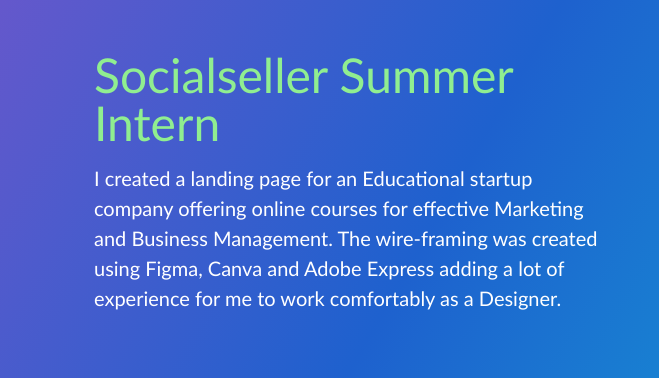
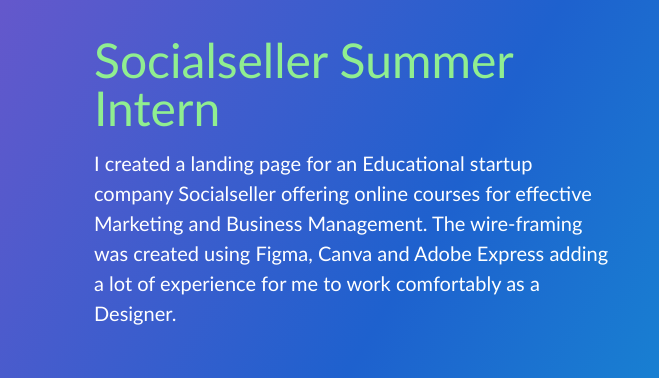
Before and after one commit to mehekk1/capstone, a plain HTML site: page index.html in a window 1280 px wide. Shown: the part 1903-2281 px from the top of the page, 0-659 px from the left. Drawn offline with nearby package versions, Linux system fonts and the light colour scheme.

Commit message:
Update index.html

```diff
--- a/index.html
+++ b/index.html
@@ -108,7 +108,7 @@
           </div>
           <div class="col-lg-6">
             <h1 class="display-5 fw-normal lh-1 log lost mb-3">Socialseller Summer Intern</h1>
-            <p class="lead log">I created a landing page for an Educational startup company offering online courses for effective Marketing and Business Management. The wire-framing was created using Figma, Canva and Adobe Express adding a lot of experience for me to work comfortably as a Designer.</p>
+            <p class="lead log">I created a landing page for an Educational startup company <b>Socialseller</b> offering online courses for effective Marketing and Business Management. The wire-framing was created using Figma, Canva and Adobe Express adding a lot of experience for me to work comfortably as a Designer.</p>
           </div>
         </div>
       </div>
```
